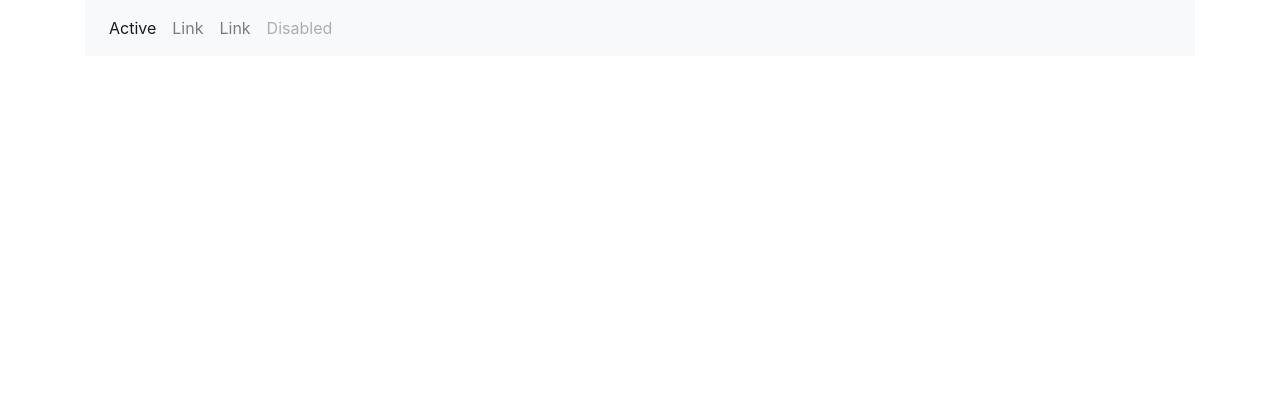
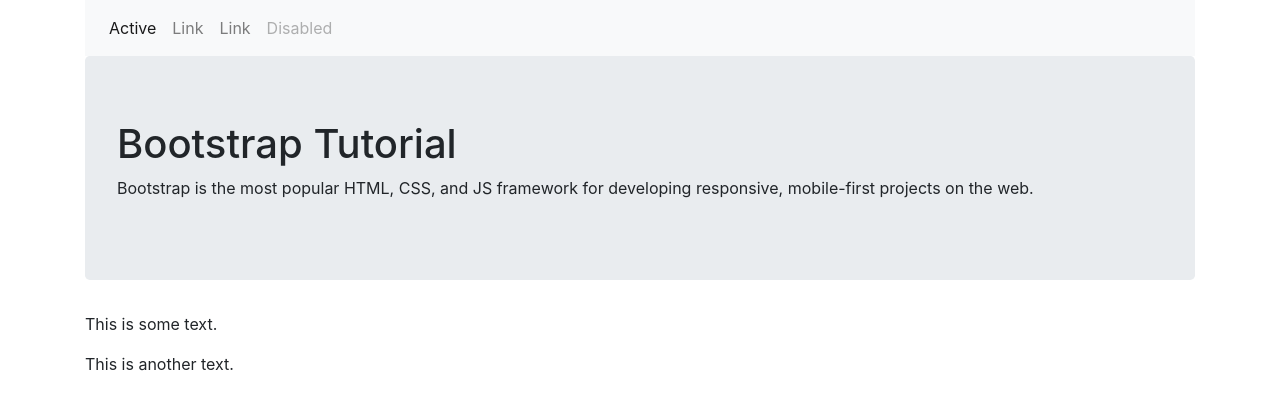
Before and after one commit to mozmaxcom/learning-git, a plain HTML site: page index.html in a window 1280 px wide. Drawn offline with nearby package versions, Linux system fonts and the light colour scheme.

Commit message:
Create jumbotron section.

```diff
--- a/index.html
+++ b/index.html
@@ -36,6 +36,17 @@
     </div>
 
 </section>
+<section id="slogan">
+    <div class="container">
+        <div class="jumbotron">
+            <h1>Bootstrap Tutorial</h1>
+            <p>Bootstrap is the most popular HTML, CSS, and JS framework for developing
+                responsive, mobile-first projects on the web.</p>
+        </div>
+        <p>This is some text.</p>
+        <p>This is another text.</p>
+    </div>
+</section>
 
 
 <script
```
